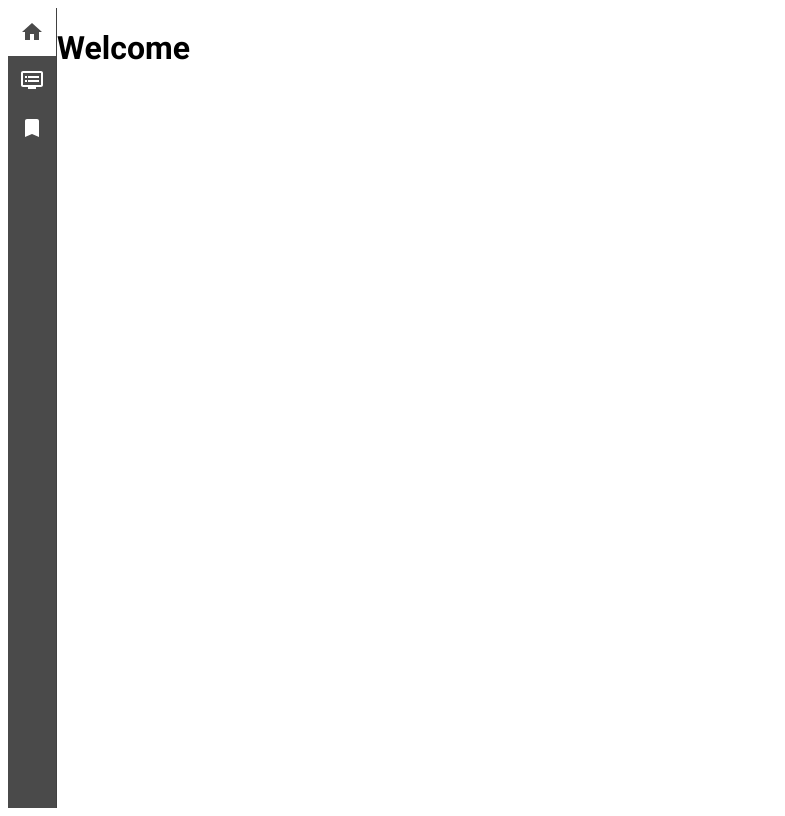
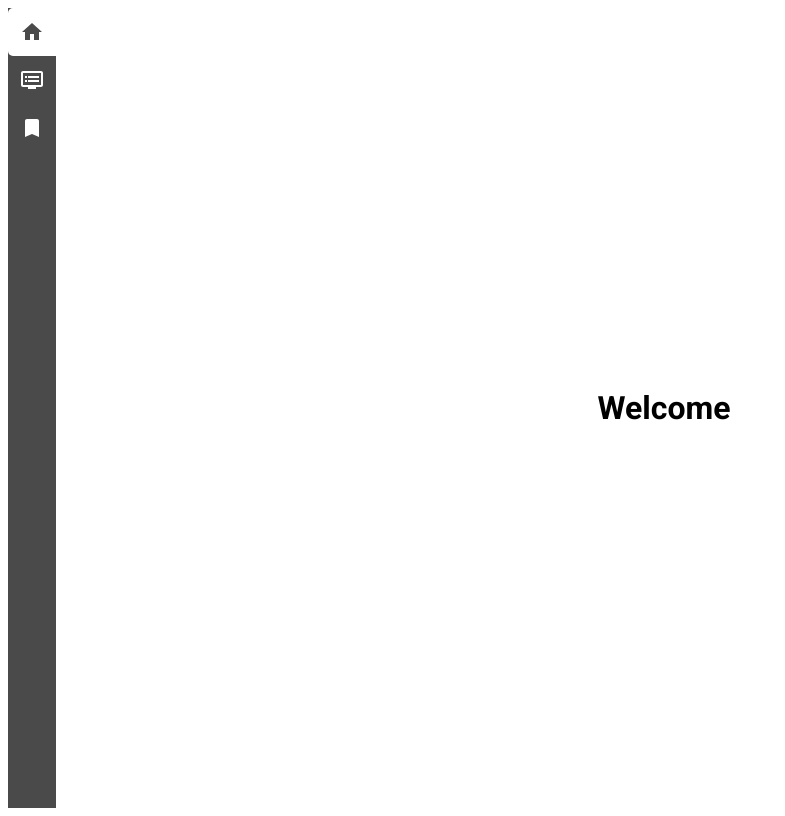
Before and after one commit to tivark/react_task, a React app: page / in a window 1280 px wide. Shown: the whole page, without its empty margins (0-785 px from the left). Built offline with nearby package versions, Linux system fonts and the light colour scheme.

Commit message:
add container for welcome page

```diff
--- a/src/components/app/app.css
+++ b/src/components/app/app.css
@@ -4,6 +4,13 @@
 }
 .content-wrapper{
     width: 100%;
+}
+.container{
+    display: flex;
+    justify-content: center;
+    align-items: center;
+    width: 100%;
+    height: 100%;
 }
 
 
--- a/src/components/app/app.js
+++ b/src/components/app/app.js
@@ -1,7 +1,7 @@
 import React from 'react';
-import {Route, Switch} from "react-router-dom";
-import ExportPage from "../export-page";
-import SidePanel from "../side-panel/side-panel";
+import {Route, Switch} from 'react-router-dom';
+import ExportPage from '../export-page';
+import SidePanel from '../side-panel/side-panel';
 
 import '@atlaskit/css-reset';
 import './app.css';
@@ -13,10 +13,18 @@ const App = () => {
       <SidePanel/>
       <div className='content-wrapper'>
         <Switch>
-          <Route path='/' component={() => (<h1>Welcome</h1>)} exact/>
+          <Route path='/' component={() => {
+            return (
+              <div className='container'>
+                <h1>Welcome</h1>
+              </div>)
+          }} exact/>
           <Route path='/export/' component={ExportPage}/>
           <Route render={() => {
-            return <h3>Page not found</h3>
+            return (
+              <div className='container'>
+                <h3>Page not found</h3>
+              </div>)
           }}/>
         </Switch>
       </div>
--- a/src/components/side-panel/side-panel.js
+++ b/src/components/side-panel/side-panel.js
@@ -13,10 +13,14 @@ import './side-panel.css';
 const useStyles = makeStyles({
   paper: {
     position: 'relative',
-    backgroundColor: '#4A4A4A'
+    backgroundColor: '#4A4A4A',
+    borderRight: 'none'
   },
   button: {
-    borderRadius: '0',
+    borderTopRightRadius: '0',
+    borderBottomRightRadius: '0',
+    borderTopLeftRadius: '5px',
+    borderBottomLeftRadius: '5px',
     color:'#ffffff',
     '&:disabled':{
       color:'#4A4A4A',
```
